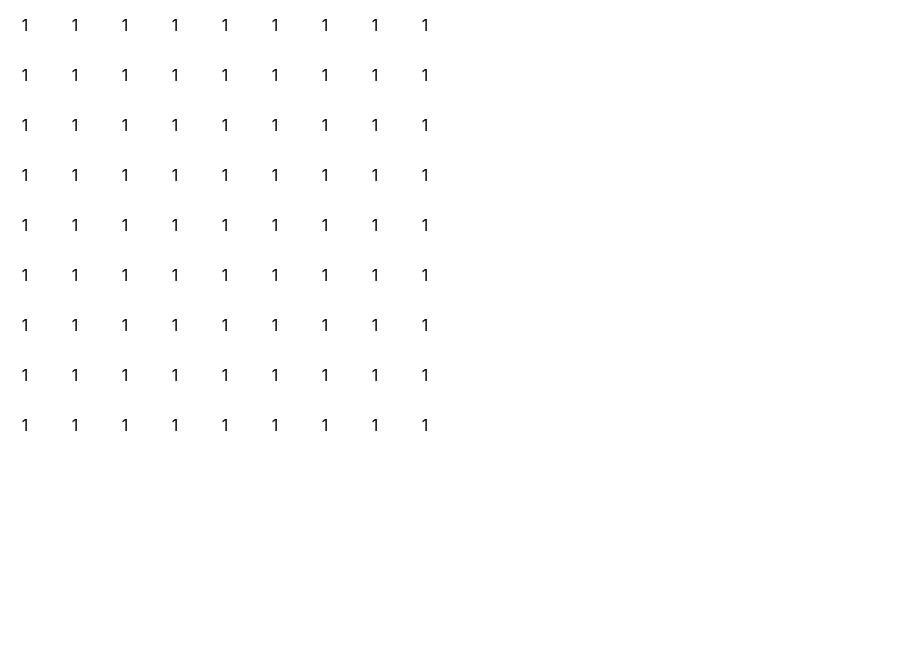
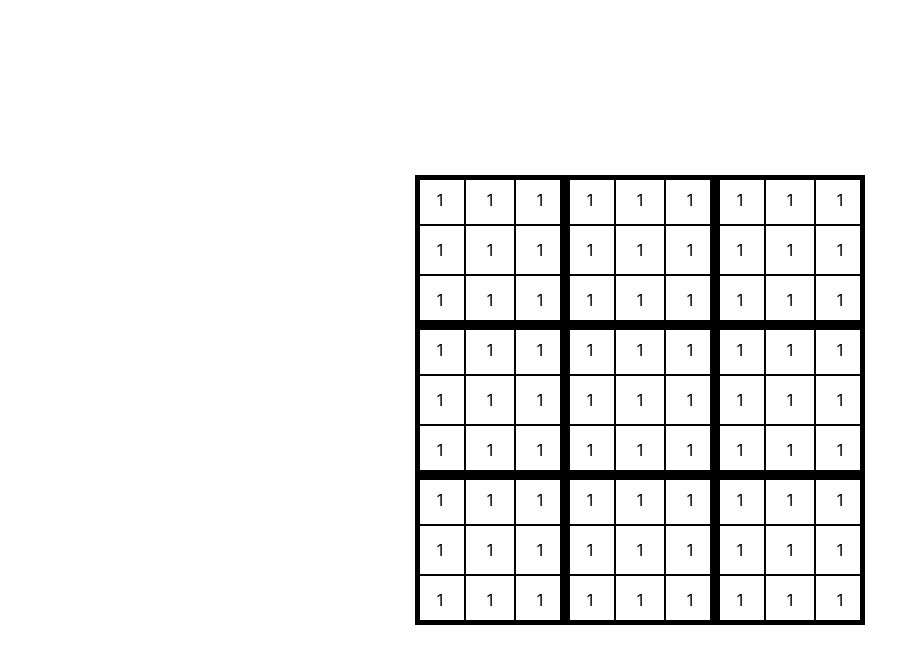
Before and after one commit to zloutek1/puzzle-app, a React (Create React App) app: page / in a window 1280 px wide. Shown: the top 664 px of the page, without its empty margins (0-906 px from the left). Built offline with nearby package versions, Linux system fonts and the light colour scheme; the HTML template or start-up script is replaced by a standard one.

Commit message:
displayed SudokuRegion, centered grid

```diff
--- a/src/components/Board.tsx
+++ b/src/components/Board.tsx
@@ -1,6 +1,7 @@
+import styled from "styled-components"
 import { DecorationType } from "../types/decorations"
 import { Cell as CellType } from "../types/puzzle"
-import Decoration from "./Decoration"
+import Decorations from "./Decorations"
 import Values from "./Values"
 
 type Props<T> = {
@@ -8,18 +9,19 @@ type Props<T> = {
     decorations: DecorationType[]
 }
 
+const StyledBoard = styled.div`
+    position: relative;
+`
 
 const Board = <T,>({ cells, decorations }: Props<T>) => {
     const columns = cells[0].length
     const rows = cells.length
 
     return (
-        <div className="Board">
+        <StyledBoard className="Board">
             <Values rows={rows} columns={columns} cells={cells} />
-            <div className="Decorations">
-                {decorations.map((decoration, i) => <Decoration key={`decoration-${i}`} decoration={decoration} />)}
-            </div>
-        </div>
+            <Decorations decorations={decorations} />
+        </StyledBoard>
     )
 }
 
--- a/src/components/Cell.tsx
+++ b/src/components/Cell.tsx
@@ -13,6 +13,11 @@ const StyledCell = styled.div`
     display: flex;
     justify-content: center;
     align-items: center;
+
+    box-sizing: border-box;
+    border: 1px solid #000000;
+
+    cursor: pointer;
 `
 
 const Cell = <T,>({ x, y, value, highlight, editable }: Props<T>) => {
--- /dev/null
+++ b/src/components/Decorations.tsx
@@ -0,0 +1,27 @@
+import styled from "styled-components"
+import { DecorationType } from "../types/decorations"
+import Decoration from "./decorations/Decoration"
+
+type StyledProps = {
+
+}
+
+type Props = {
+    decorations: DecorationType[]
+}
+
+const StyledDecorations = styled.div<StyledProps>`
+    * {
+        pointer-events: none;
+    }
+`
+
+const Decorations = ({ decorations }: Props) => {
+    return (
+        <StyledDecorations className="Decorations">
+            {decorations.map((decoration, i) => <Decoration key={`decoration-${i}`} decoration={decoration} />)}
+        </StyledDecorations>
+    )
+}
+
+export default Decorations
--- a/src/components/Game.tsx
+++ b/src/components/Game.tsx
@@ -1,3 +1,4 @@
+import styled from "styled-components"
 import { Puzzle } from "../types/puzzle"
 import Board from "./Board"
 
@@ -5,11 +6,17 @@ type Props<T> = {
     puzzle: Puzzle<T>
 }
 
+const StyledGame = styled.div`
+    display: flex;
+    justify-content: center;
+    align-items: center;
+`
+
 const Game = <T,>({ puzzle }: Props<T>) => {
     return (
-        <div className="Game">
+        <StyledGame className="Game">
             <Board cells={puzzle.cells} decorations={puzzle.decorations} />
-        </div>
+        </StyledGame>
     )
 }
 
--- a/src/components/decorations/SudokuRegion.tsx
+++ b/src/components/decorations/SudokuRegion.tsx
@@ -1,9 +1,54 @@
-import { SudokuRegion as SudokuRegionType } from "../../types/decorations/region";
+import styled from "styled-components"
+import { SudokuRegion as SudokuRegionType } from "../../types/decorations/region"
+import { equals } from "../../utils"
 
-const SudokuRegion = ({cells}: SudokuRegionType) => {
-    return <div className="SudokuRegion">
-        {cells.map(([x, y]) => <div key={`region-${x}-${y}`}/>)}
-    </div>
+type StyledProps = {
+    x: number
+    y: number
+    border: {
+        top: boolean
+        bottom: boolean
+        left: boolean
+        right: boolean
+    }
+}
+
+const StyledBorder = styled.div<StyledProps>`
+    position: absolute;
+    top: calc(${({y}) => y} * 50px);
+    left: calc(${({x}) => x} * 50px);
+    width: 50px;
+    height: 50px;
+
+    box-sizing: border-box;
+    ${({ border: { top } }) => top ? 'border-top: 5px solid #000000;' : ''}
+    ${({ border: { bottom } }) => bottom ? 'border-bottom: 5px solid #000000;' : ''}
+    ${({ border: { left } }) => left ? 'border-left: 5px solid #000000;' : ''}
+    ${({ border: { right } }) => right ? 'border-right: 5px solid #000000;' : ''}
+`
+
+const SudokuRegion = ({ cells }: SudokuRegionType) => {
+    const calculateBorder = (x: number, y: number) => {
+        const isUp = cells.find(cell => equals(cell, [x, y - 1]))
+        const isDown = cells.find(cell => equals(cell, [x, y + 1]))
+        const isLeft = cells.find(cell => equals(cell, [x - 1, y]))
+        const isRight = cells.find(cell => equals(cell, [x + 1, y]))
+
+        return {
+            top: isUp === undefined,
+            bottom: isDown === undefined,
+            left: isLeft === undefined,
+            right: isRight === undefined
+        }
+    }
+
+    return (
+        <div className="SudokuRegion">
+            {cells.map(([x, y]) => (
+                <StyledBorder key={`region-${x}-${y}`} x={x} y={y} border={calculateBorder(x, y)} />
+            ))}
+        </div>
+    )
 }
 
 export default SudokuRegion
--- a/src/index.css
+++ b/src/index.css
@@ -11,3 +11,7 @@ code {
   font-family: source-code-pro, Menlo, Monaco, Consolas, 'Courier New',
     monospace;
 }
+
+body > #root > div {
+  height: 100vh;
+}
--- /dev/null
+++ b/src/utils.tsx
@@ -0,0 +1,63 @@
+
+export function map2d<T, U>(array: T[][], fn: (value: T, x: number, y: number) => U) {
+    return array.map((row, y) =>
+        row.map((val, x) =>
+            fn(val, x, y)
+        )
+    )
+}
+
+export function equals(x: any, y: any): boolean {
+    const ok = Object.keys, tx = typeof x, ty = typeof y;
+    return x && y && tx === 'object' && tx === ty ? (
+        ok(x).length === ok(y).length &&
+        ok(x).every(key => equals(x[key], y[key]))
+    ) : (x === y);
+}
+
+export function isNumber(value: any) {
+    return (typeof value === 'number' && isFinite(value)) ||
+           (typeof value === 'string' && !isNaN(parseFloat(value)));
+}
+
+export function check_unique<T>(list: T[]) {
+    const seen: T[] = []
+    for (const item of list) {
+        if (item in seen) return false;
+        seen.push(item);
+    }
+    return true;
+}
+
+export function check_consecutive(list: number[]) {
+    let last = null;
+    for (const item of list) {
+        if (last !== null) {
+            if (last + 1 !== item) return false;
+        }
+        last = item;
+    }
+    return true;
+}
+
+export function check_ascending<T>(list: T[]) {
+    let last = null;
+    for (const item of list) {
+        if (last !== null) {
+            if (last >= item) return false;
+        }
+        last = item;
+    }
+    return true;
+}
+
+export function check_descending<T>(list: T[]) {
+    let last = null;
+    for (const item of list) {
+        if (last !== null) {
+            if (last <= item) return false;
+        }
+        last = item;
+    }
+    return true;
+}
```
Also changed, not shown: src/components/decorations/Decoration.tsx (renamed from src/components/Decoration.tsx, +3 -4 lines).
